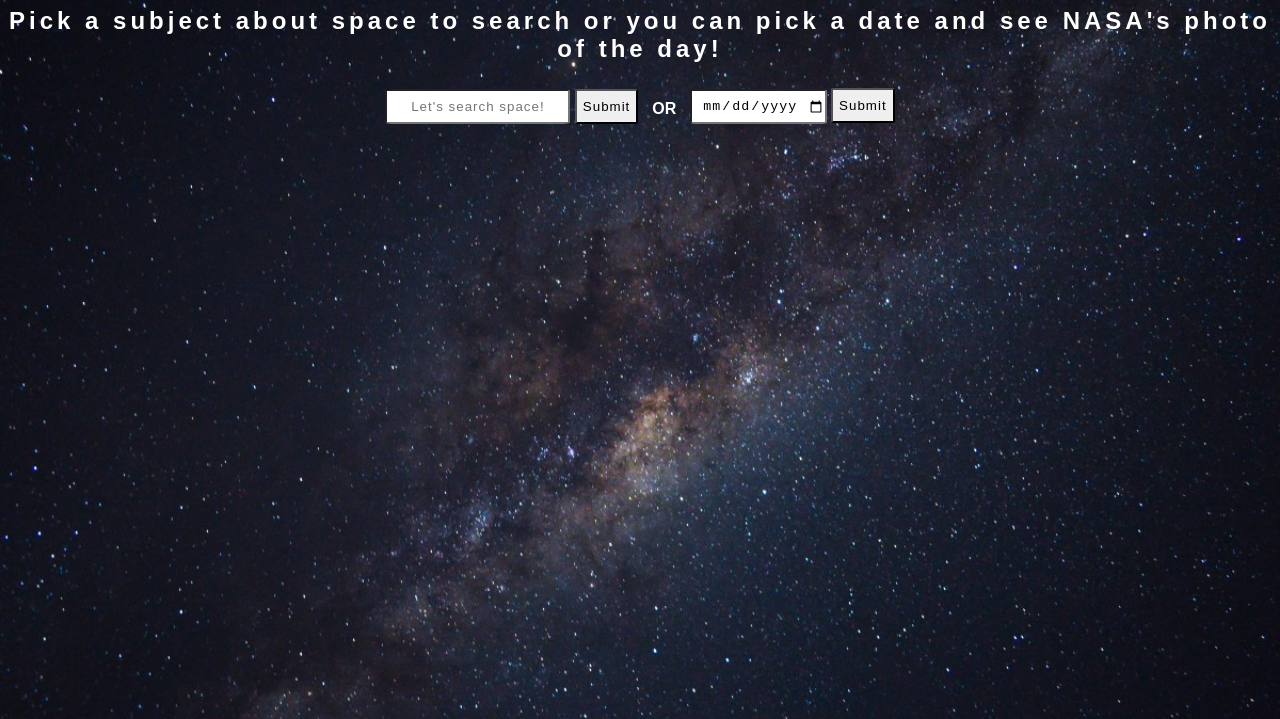
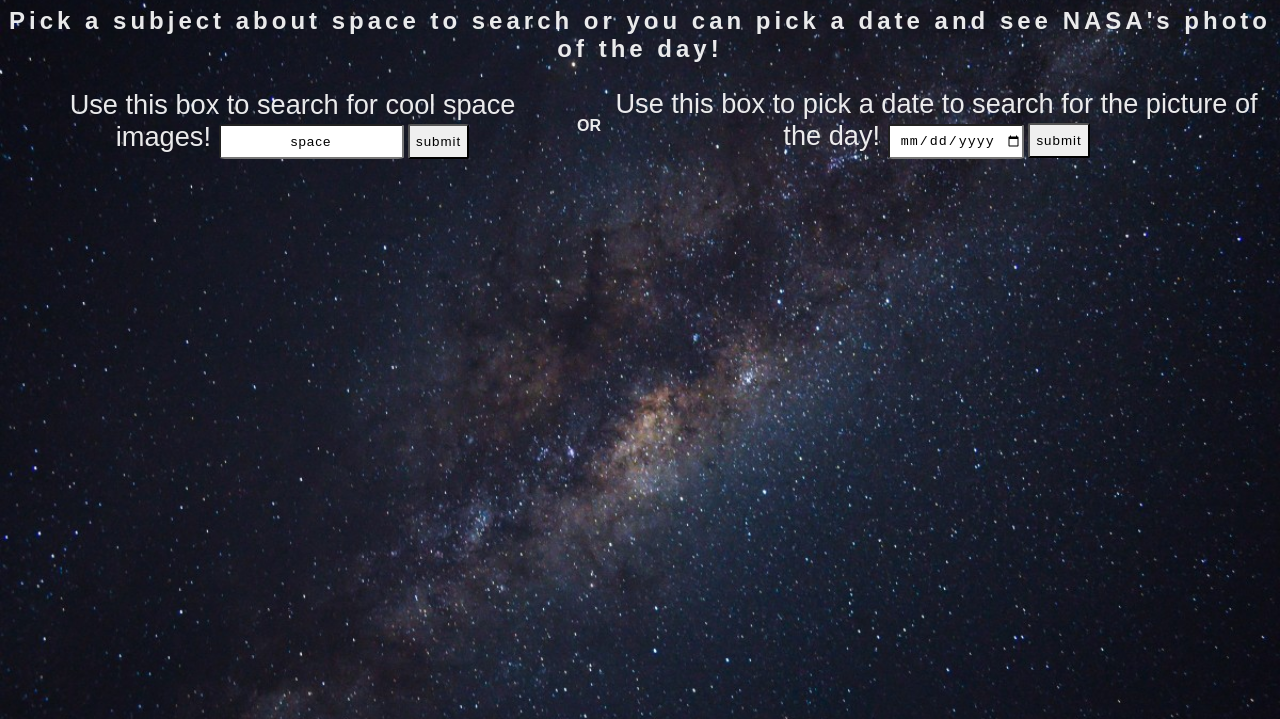
Before and after one commit to logantheproblemsolver/SpaceExploration, a plain HTML site: page index.html in a window 1280 px wide. Shown: the part 81-800 px from the top of the page. Drawn offline with nearby package versions, Linux system fonts and the light colour scheme.

Commit message:
made required changes for accessibility issues

```diff
--- a/index.css
+++ b/index.css
@@ -13,7 +13,7 @@
 
 body {
     text-align: center;
-    color: white;
+    color: rgba(255, 255, 255, 0.911);
     align-content: center;
     background-image: url("SpaceBackground-2.jpeg");
     background-attachment: inherit;
@@ -32,11 +32,13 @@ section {
 
 fieldset {
     border: none;
-    color: white;
+    color: rgba(255, 255, 255, 0.911);
     background: none;
 }
 
-
+legend {
+    display: none;
+}
 
 ul {
     list-style: none;
@@ -78,11 +80,15 @@ h1, h2 {
 
 .navText {
     font-weight: bolder;
+    font-size: 1em;
     font-family: sans-serif;
     background: none;
 }
 
 
+.label {
+    font-size: 1.7em;
+}
 
 .hidden {
     display: none;
@@ -91,9 +97,11 @@ h1, h2 {
 
 
 .spaceImages {
-    width: 200px;
-    height: 200px;
+    width: 30%;
+    height: auto;
 }
+
+
 
 .dateImage {
     width: 400px;
--- a/index.html
+++ b/index.html
@@ -8,22 +8,24 @@
     <link href="index.css" rel="stylesheet" type="text/css" />
 </head>
 
-
+<main>
 <body class="indexPage">
     <h1> Look, space at your fingertips. Isn't it cool? </h1>
     <h2> Pick a subject about space to search or you can pick a date and see NASA's photo of the day! </h2>
     <section class="navBar">
         <form class="space">
             <fieldset id="fieldset1">
-                <input type="text" class="input" id="searchInput" placeholder="Let's search space!">
-                <input type="submit" class="submitInput" id="searchSubmit">
+                <legend>Use this to search for cool space images</legend>
+                <label class="label">Use this box to search for cool space images! <input type="text" class="input" id="searchInput" value="space"></label>
+                <input type="submit" class="submitInput" id="searchSubmit" value="submit">
             </fieldset>
         </form>
        <p class="navText"> OR </p>
         <form>
             <fieldset id="fieldset2">
-                <input type="date" name="APOD" class="input" id="dateInput" value="yyyy-MM-dd" min="1995-06-20">
-                <input type="submit" class="submitInput" id="dateSubmit">
+                <legend>Pick a date to search for a picture of the day</legend>
+                <label class="label">Use this box to pick a date to search for the picture of the day! <input type="date" name="APOD" class="input" id="dateInput" min="1995-06-20" value="date"></label>
+                <input type="submit" class="submitInput" id="dateSubmit" value="submit">
             </fieldset>
         </form>
     </section>
@@ -53,5 +55,5 @@
     <script src="https://ajax.googleapis.com/ajax/libs/jquery/3.4.1/jquery.min.js"></script>
     <script src="index.js"></script>
 </body>
-
+</main>
 </html>
--- a/index.js
+++ b/index.js
@@ -10,6 +10,7 @@ function searchSubmit() {
     $('#searchSubmit').on('click', function(s) {
         s.preventDefault();
         let search = $('#searchInput').val();
+        console.log(search);
         getSpaceSearchNASAApi(search);
         getSpaceSearchYoutubeApi(search);
         $('#NASAResults').empty();
```
